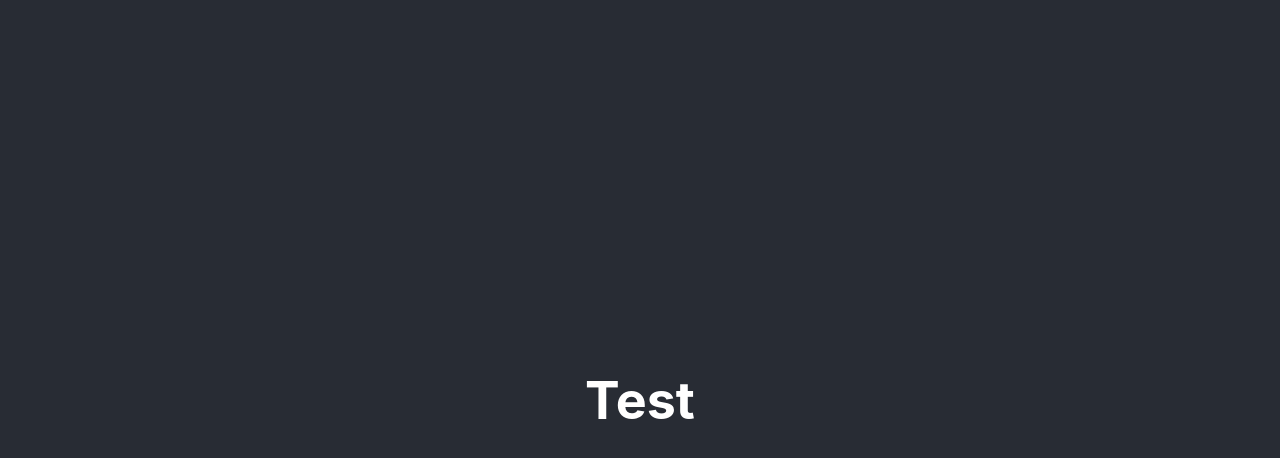
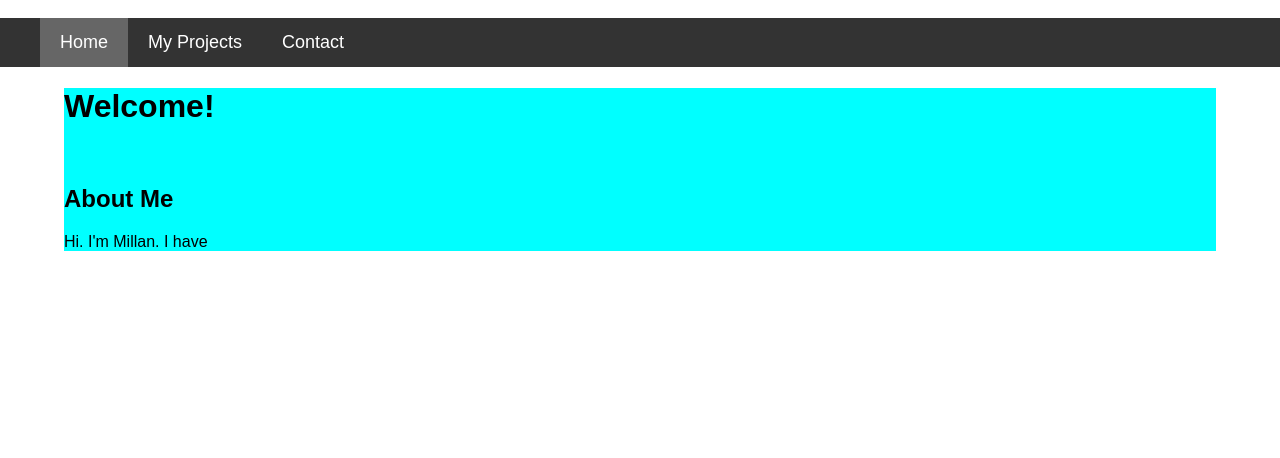
Before and after one commit to MillanUka/MillanUka.github.io, a React (Create React App) app: page / in a window 1280 px wide. Shown: the top 458 px of the page. Built offline with nearby package versions, Linux system fonts and the light colour scheme.

Commit message:
Add components

```diff
--- a/package.json
+++ b/package.json
@@ -1,5 +1,5 @@
 {
-  "name": "dashboard",
+  "name": "personal-website",
   "version": "0.1.0",
   "license": "MIT",
   "private": false,
--- a/src/App.css
+++ b/src/App.css
@@ -1,38 +1,43 @@
-.App {
-  text-align: center;
+.navbar li {
+  display: inline;
+  list-style-type: none;
 }
 
-.App-logo {
-  height: 40vmin;
-  pointer-events: none;
+.navbar {
+  font-family: Arial, Helvetica, sans-serif;
+  overflow: hidden;
+  background-color: #333;
+  font-size: large;
 }
 
-@media (prefers-reduced-motion: no-preference) {
-  .App-logo {
-    animation: App-logo-spin infinite 20s linear;
-  }
+.navbar a {
+  float: left;
+  display: block;
+  color: white;
+  text-align: center;
+  padding: 14px 20px;
+  text-decoration: none;
 }
 
-.App-header {
-  background-color: #282c34;
-  min-height: 100vh;
-  display: flex;
-  flex-direction: column;
-  align-items: center;
-  justify-content: center;
-  font-size: calc(10px + 2vmin);
+.navbar a.right {
+  float: right;
+}
+
+.navbar a:hover {
+  background-color: #ddd;
+  color: black;
+}
+
+.navbar a.active {
+  background-color: #666;
   color: white;
 }
 
-.App-link {
-  color: #61dafb;
+.content {
+  background-color: aqua;
+  font-family: Arial, Helvetica, sans-serif;
+  margin-left: 5%;
+  margin-right: 5%;
+  text-align: justify;
+  justify-content: center;
 }
-
-@keyframes App-logo-spin {
-  from {
-    transform: rotate(0deg);
-  }
-  to {
-    transform: rotate(360deg);
-  }
-}
--- a/src/App.tsx
+++ b/src/App.tsx
@@ -1,26 +1,34 @@
-import React, { useState } from 'react';
-import logo from './logo.svg';
-import './App.css';
-import {
-  BrowserRouter as Router,
-  Switch,
-  Route,
-  Link
-} from "react-router-dom";
-import { parse } from 'path';
-
+import React from "react";
+import "./App.css";
+import { Route, NavLink, BrowserRouter as Router, Switch } from "react-router-dom";
+import Home from "./components/Home";
+import Projects from "./components/Projects";
+import Contact from "./components/Contact";
 
 function App() {
-  const [setTestData, testData] = useState({});
   return (
-    <div className="App">
-      <header className="App-header">
-        <h1>Test</h1>
-      </header>
+    <Router>
       <div>
-
+        <ul className="navbar">
+          <li>
+            <NavLink to="/">Home</NavLink>
+          </li>
+          <li>
+            <NavLink to="/projects">My Projects</NavLink>
+          </li>
+          <li>
+            <NavLink to="/contact">Contact</NavLink>
+          </li>
+        </ul>
+        <div className="content">
+          <Switch>
+            <Route path="/projects" component={Projects} />
+            <Route path="/contact" component={Contact} />
+            <Route path="/" component={Home} />
+          </Switch>
+        </div>
       </div>
-    </div>
+    </Router>
   );
 }
 
--- /dev/null
+++ b/src/components/Contact.tsx
@@ -0,0 +1,11 @@
+import React from "react";
+
+function Contact() {
+  return (
+      <div>
+          <h3>Contact me</h3>
+      </div>
+  );
+}
+
+export default Contact;
--- /dev/null
+++ b/src/components/Home.tsx
@@ -0,0 +1,16 @@
+import React from "react";
+
+function Home() {
+  return (
+      <div>
+          <h1>Welcome!</h1>
+          <br/>
+          <h2>About Me</h2>
+          <p>
+             Hi. I'm Millan. I have
+          </p>
+      </div>
+  );
+}
+
+export default Home;
--- /dev/null
+++ b/src/components/Projects.tsx
@@ -0,0 +1,11 @@
+import React from "react";
+
+function Projects() {
+  return (
+      <div>
+          <h3>My Projects!</h3>
+      </div>
+  );
+}
+
+export default Projects;
```
Also changed, not shown: 1 other file (tests, documents, lock files or other folders).
